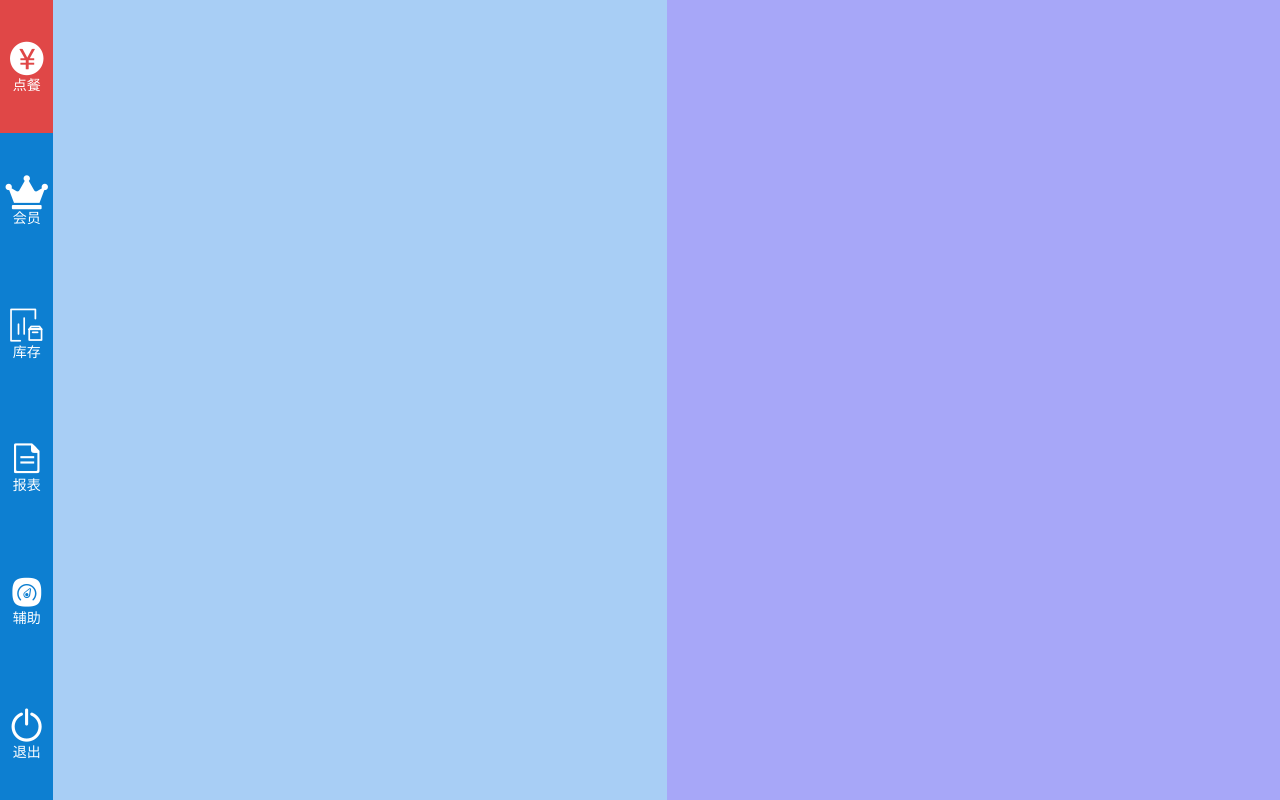
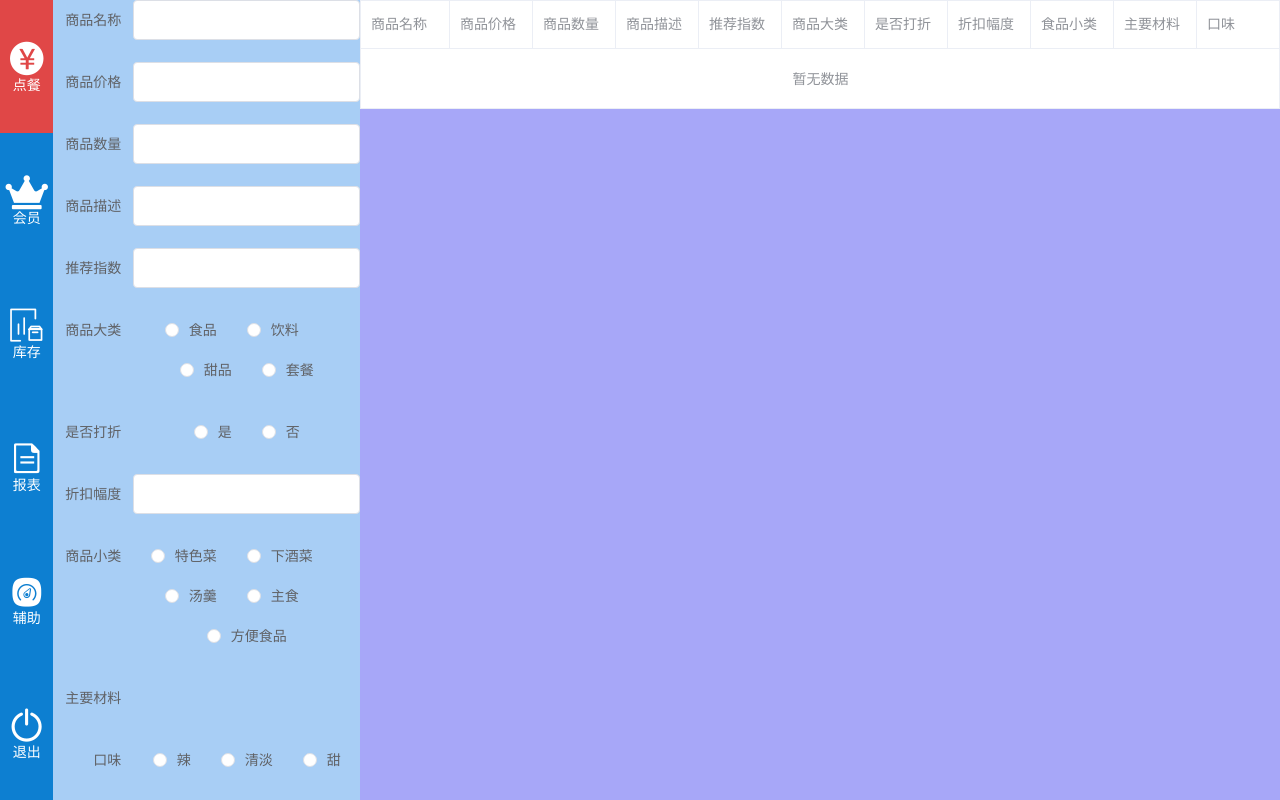
Before and after one commit to fenghuitian1/Text, a Vue app in the folder chileme-cli/: page /stockManagement in a window 1280 px wide. Built offline with nearby package versions, Linux system fonts and the light colour scheme.

Commit message:
完善表单以及库存的页面样式

```diff
--- a/chileme-cli/src/views/StockManagement.vue
+++ b/chileme-cli/src/views/StockManagement.vue
@@ -1,39 +1,141 @@
 <template>
   <div class="stockManagement">
     <el-row>
-            <el-col :span="12"><div class="stockForm"></div></el-col>
-            <el-col :span="12"><div class="stockTable"></div></el-col>
+      <el-col :span="6">
+        <div class="stockForm">
+          <el-form ref="form" :model="form" label-width="80px">
+                <!-- 商品名称 -->
+                <el-form-item label="商品名称">
+                    <el-input v-model="form.goodname"></el-input>
+                </el-form-item>
+                <!-- 商品价格 -->
+                <el-form-item label="商品价格">
+                    <el-input v-model="form.price"></el-input>
+                </el-form-item>
+                <!-- 商品数量 -->
+                <el-form-item label="商品数量">
+                    <el-input v-model="form.num"></el-input>
+                </el-form-item>
+                <!-- 商品描述 -->
+                <el-form-item label="商品描述">
+                    <el-input v-model="form.desc"></el-input>
+                </el-form-item>
+                <!-- 推荐指数 -->
+                <el-form-item label="推荐指数">
+                    <el-input v-model="form.rate"></el-input>
+                </el-form-item>
+                <!-- 商品大类 -->
+                <el-form-item label="商品大类">
+                    <el-radio v-model="form.type" label="food">食品</el-radio>
+                    <el-radio v-model="form.type" label="drink">饮料</el-radio>
+                    <el-radio v-model="form.type" label="sweet">甜品</el-radio>
+                    <el-radio v-model="form.type" label="combo">套餐</el-radio>
+                </el-form-item>
+                <!-- 是否打折 -->
+                <el-form-item label="是否打折">
+                    <el-radio v-model="form.isOff" :label="true">是</el-radio>
+                    <el-radio v-model="form.isOff" :label="false">否</el-radio>
+                </el-form-item>
+                <!-- 折扣幅度 -->
+                <el-form-item label="折扣幅度">
+                      <el-input v-model="form.percent"></el-input>
+                </el-form-item>
+                <!-- 商品小类 -->
+                <el-form-item label="商品小类">
+                    <el-radio v-model="form.itemType" label="special">特色菜</el-radio>
+                    <el-radio v-model="form.itemType" label="cool">下酒菜</el-radio>
+                    <el-radio v-model="form.itemType" label="soup">汤羹</el-radio>
+                    <el-radio v-model="form.itemType" label="normal">主食</el-radio>
+                    <el-radio v-model="form.itemType" label="fast">方便食品</el-radio>
+                </el-form-item>
+                <!-- 主要材料 -->
+                <el-form-item label="主要材料">
+                    <el-checkbox-group v-model="form.material">
+                        <el-checkbox v-for="item in material" :key="item.id" :label="item.code">{{item.name}}</el-checkbox>
+                    </el-checkbox-group>
+                </el-form-item>
+                <!-- 口味 -->
+                <el-form-item label="口味">
+                    <el-radio v-model="form.tast" label="hot">辣</el-radio>
+                    <el-radio v-model="form.tast" label="light">清淡</el-radio>
+                    <el-radio v-model="form.tast" label="sweet">甜</el-radio>
+                </el-form-item>
+                <!-- 按钮 -->
+                <el-form-item>
+                    <el-button type="primary" @click="submitHandle">提交</el-button>
+                    <el-button type="warning" @click="resetHandle('form')">重置</el-button>
+                </el-form-item>
+          </el-form>
+        </div>
+      </el-col>
+      <el-col :span="18">
+        <div class="stockTable">
+            <el-table
+            :data="tableData"
+            border
+            style="width: 90%,margin:auto"
+            >
+                <el-table-column prop="goodname" label="商品名称"> </el-table-column>
+                <el-table-column prop="price" label="商品价格"> </el-table-column>
+                <el-table-column prop="num" label="商品数量"> </el-table-column>
+                <el-table-column prop="desc" label="商品描述"> </el-table-column>
+                <el-table-column prop="rate" label="推荐指数"> </el-table-column>
+                <el-table-column prop="type" label="商品大类"> </el-table-column>
+                <el-table-column prop="isOff" label="是否打折"> </el-table-column>
+                <el-table-column prop="percent" label="折扣幅度"> </el-table-column>
+                <el-table-column prop="itemType" label="食品小类"> </el-table-column>
+                <el-table-column prop="material" label="主要材料"> </el-table-column>
+                <el-table-column prop="tast" label="口味"> </el-table-column>
+            </el-table>
+        </div>
+      </el-col>
     </el-row>
   </div>
 </template>
 
 <script>
 export default {
-    data(){
-        return{
-
+  data() {
+    return {
+      //表单
+      form: {
+        goodname: "",
+        price: "",
+        num: "",
+        desc: "",
+        rate: "", // 3-5
+        type: "", //食品:food, 饮料:drink, 甜品:sweet, 套餐:combo
+        isOff: "", // true/false
+        percent: "", // 2.5 --- 9.1
+        itemType: "", //特色菜:special、下酒菜:cool 汤羹:soup、主食:normal、 方便菜肴:fast)
+        material: [],
+        tast: "" //偏辣，清单，偏甜
+      },
+      //table
+      tableData: []
+    };
   }
-    }
-}
+};
 </script>
 
 <style lang="scss" scoped>
-$h:100%;
-.stockManagement{
+$h: 100%;
+.stockManagement {
   height: $h;
-    .el-row,.el-col{
+  .el-row,
+  .el-col {
     height: $h;
   }
-    .stockForm,.stockTable{
+  .stockForm,
+  .stockTable {
     height: $h;
     overflow-y: auto;
   }
-    .stockForm{
+  .stockForm {
     background: rgb(168, 206, 245);
   }
-    .stockTable{
+  .stockTable {
     background: rgb(167, 167, 248);
   }
-
 }
 </style>
```
Also changed, not shown: 1 other file (tests, documents, lock files or other folders). Lines whose indentation alone changed are shown as unchanged.
